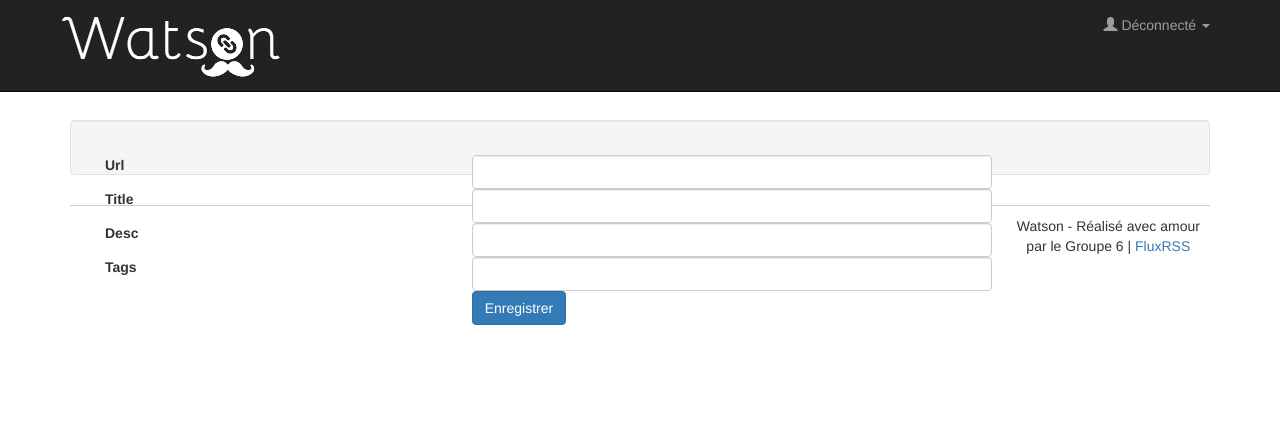
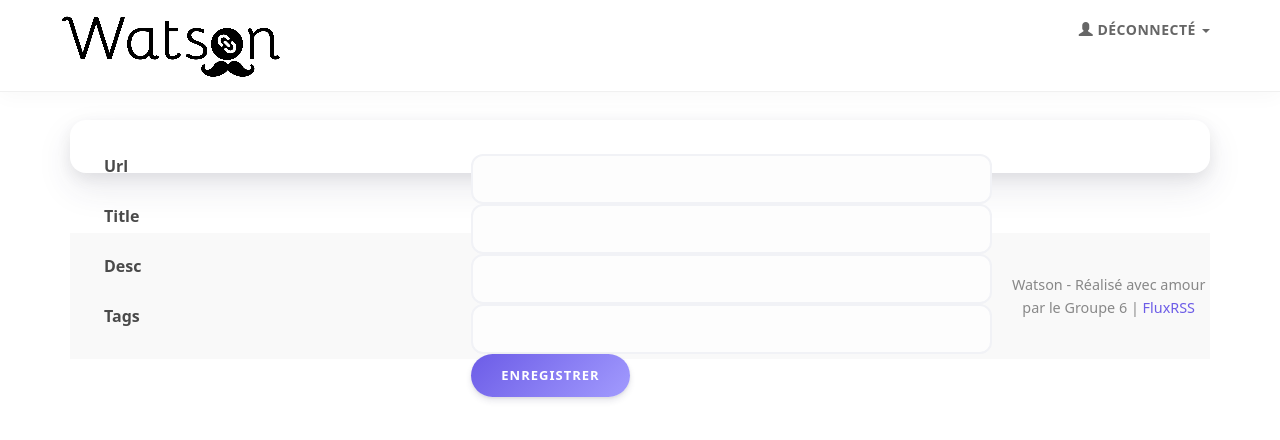
Before and after one commit to filkat34/UEL313-Groupe6-S3, a PHP site: template views/link_form.html.twig in a window 1280 px wide. Shown: the top 440 px of the page. Run offline with PHP 8.4, Linux system fonts and the light colour scheme; the template is opened without the code that fills it, so the values that code supplies are empty; form fields are guessed from the names that the template uses; some libraries are stand-ins or nearby versions.

Commit message:
refactor: override bootstrap with modern custom design

```diff
--- a/web/css/style.css
+++ b/web/css/style.css
@@ -1,5 +1,10 @@
 body {
     padding-top: 100px;
+    font-family: system-ui, -apple-system, "Segoe UI", Roboto, "Helvetica Neue", Arial, sans-serif;
+    font-size: 16px;
+    line-height: 1.6;
+    color: #4a4a4a;
+    background-color: #ffffff;
 }
 
 #logo{
@@ -10,22 +15,220 @@ body {
 	padding-top: 76px;
 	font-size: 0;
 	background: url("../images/logo.png") no-repeat center center;
+    opacity: 1 !important;
+    mix-blend-mode: normal !important;
+    background-color: transparent !important;
+    position: relative;
+    z-index: 10;
+    filter: brightness(0);
 }
 
 .footer {
-    border-top: 1px solid #ccc;
-    padding-top: 10px;
+    border-top: none;
+    padding-top: 40px;
+    padding-bottom: 40px;
     text-align: center;
-    margin-top: 30px;
+    margin-top: 60px;
+    background-color: #f9f9f9;
+    color: #888;
+    font-size: 0.9em;
+}
+
+.navbar-default {
+    background-color: rgba(255, 255, 255, 0.95);
+    border: none;
+    border-bottom: 1px solid #f0f0f0;
+    box-shadow: 0 4px 20px rgba(0,0,0,0.03);
+    backdrop-filter: blur(10px);
+}
+
+.navbar-default .navbar-nav > li > a {
+    color: #666;
+    font-weight: 600;
+    font-size: 14px;
+    text-transform: uppercase;
+    letter-spacing: 0.5px;
+    padding-top: 20px;
+    padding-bottom: 20px;
+    transition: all 0.3s;
+}
+
+.navbar-default .navbar-nav > li > a:hover {
+    color: #6c5ce7;
+    background-color: transparent;
+}
+
+/* Boutons */
+.btn {
+    border: none;
+    border-radius: 50px;
+    padding: 12px 30px;
+    font-weight: 700;
+    font-size: 13px;
+    text-transform: uppercase;
+    letter-spacing: 1px;
+    transition: all 0.3s cubic-bezier(0.25, 0.8, 0.25, 1);
+    box-shadow: 0 4px 6px rgba(50, 50, 93, 0.11), 0 1px 3px rgba(0, 0, 0, 0.08);
+}
+
+.btn:hover {
+    transform: translateY(-2px);
+    box-shadow: 0 7px 14px rgba(50, 50, 93, 0.1), 0 3px 6px rgba(0, 0, 0, 0.08);
+}
+
+.btn-primary {
+    background: linear-gradient(135deg, #6c5ce7 0%, #a29bfe 100%);
+    color: white;
+}
+
+.btn-success {
+    background: linear-gradient(135deg, #00b894 0%, #55efc4 100%);
+    color: white;
+}
+
+.btn-danger {
+    background: linear-gradient(135deg, #ff7675 0%, #d63031 100%);
+    color: white;
+}
+
+.btn-info {
+    background: linear-gradient(135deg, #0984e3 0%, #74b9ff 100%);
+    color: white;
+}
+
+.btn-warning {
+    background: linear-gradient(135deg, #fdcb6e 0%, #ffeaa7 100%);
+    color: #2d3436;
+}
+
+/* Cartes et panneaux */
+.panel, .well {
+    border: none;
+    border-radius: 16px;
+    background-color: #ffffff;
+    box-shadow: 0 15px 35px rgba(50, 50, 93, 0.1), 0 5px 15px rgba(0, 0, 0, 0.07);
+    margin-bottom: 30px;
+    transition: transform 0.3s;
+    overflow: visible;
+}
+
+.panel:hover {
+    transform: translateY(-5px);
+}
+
+.panel-heading {
+    background-color: transparent !important;
+    border-bottom: 1px solid #f5f5f5;
+    padding: 20px 25px;
+    font-size: 1.1em;
+    font-weight: 700;
+    color: #2d3436 !important;
+}
+
+.panel-body {
+    padding: 25px;
+}
+
+/* Champs de formulaire */
+.form-control {
+    height: 50px;
+    border-radius: 12px;
+    border: 2px solid #f1f2f6;
+    background-color: #fdfdfd;
+    box-shadow: none;
+    padding: 10px 20px;
+    font-size: 15px;
+    transition: all 0.3s;
+}
+
+.form-control:focus {
+    border-color: #6c5ce7;
+    background-color: #fff;
+    box-shadow: 0 0 0 4px rgba(108, 92, 231, 0.1);
+}
+
+/* Titres et typographie */
+h1, h2, h3, h4, h5, h6 {
+    font-weight: 700;
+    color: #2d3436;
+    margin-bottom: 1.5rem;
+    letter-spacing: -0.5px;
+}
+
+h1 a, h2 a, h3 a, h4 a, h5 a, h6 a {
+    color: #2d3436;
+    text-decoration: none;
+    transition: color 0.2s;
+}
+
+h1 a:hover, h2 a:hover, h3 a:hover, h4 a:hover, h5 a:hover, h6 a:hover {
+    color: #6c5ce7;
+}
+
+/* Style global des liens */
+a {
+    color: #6c5ce7;
+    text-decoration: none;
+    transition: color 0.2s;
+}
+
+a:hover, a:focus {
+    color: #4834d4;
+    text-decoration: none;
+}
+
+.articleTitle {
+    color: #2d3436;
+    font-weight: 700;
+    font-size: 1.8em;
+    transition: color 0.2s;
+    display: block;
+    margin-bottom: 10px;
 }
 
 .articleTitle:hover, .articleTitle:focus {
     text-decoration: none;
+    color: #6c5ce7;
 }
 
 .adminTable {
-    margin-top: 20px;
-    margin-bottom: 20px;
+    margin-top: 30px;
+    margin-bottom: 30px;
+    background: white;
+    border-radius: 16px;
+    overflow: visible;
+    border: 1px solid #f0f0f0;
+    box-shadow: 0 5px 20px rgba(0,0,0,0.05);
+}
+
+.table > thead > tr > th {
+    background-color: #f8f9fa;
+    border-bottom: none;
+    color: #b2bec3;
+    font-weight: 700;
+    text-transform: uppercase;
+    font-size: 0.75em;
+    letter-spacing: 1px;
+    padding: 15px 20px;
+}
+
+.table > thead > tr > th:first-child {
+    border-top-left-radius: 16px;
+}
+.table > thead > tr > th:last-child {
+    border-top-right-radius: 16px;
+}
+
+.table > tbody > tr > td {
+    border-top: 1px solid #f5f5f5;
+    vertical-align: middle;
+    padding: 15px 20px;
+    color: #636e72;
+    font-weight: 500;
+}
+
+.table-striped > tbody > tr:nth-of-type(odd) {
+    background-color: #fcfcfc;
 }
 
 #errorPanel {
```
Also changed, not shown: 1 other file.
